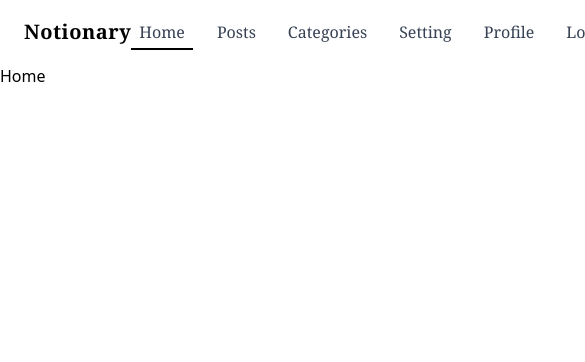
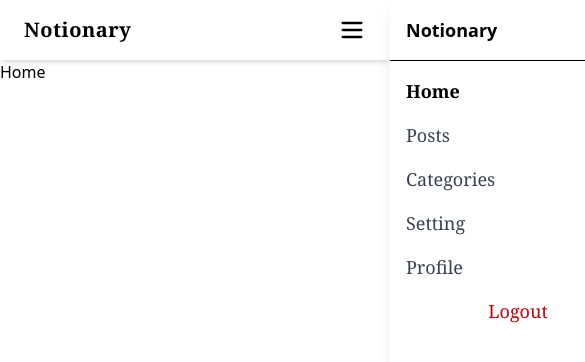
Before and after one commit to divyesh-singh-gehlot/Blog-frontend, a React (Vite) app in the folder blog-frontend/: page / in a window 390 px wide. Shown: the top 362 px of the page, 585 px wide, since content can reach past the window. Built offline with nearby package versions, Linux system fonts and the light colour scheme.

Commit message:
Made Navbar Responsive

```diff
--- a/blog-frontend/package.json
+++ b/blog-frontend/package.json
@@ -12,6 +12,7 @@
   "dependencies": {
     "@tailwindcss/vite": "^4.1.11",
     "axios": "^1.10.0",
+    "lucide-react": "^0.525.0",
     "react": "^19.1.0",
     "react-dom": "^19.1.0",
     "react-router-dom": "^7.6.3",
--- a/blog-frontend/src/components/PrivateNavbar.jsx
+++ b/blog-frontend/src/components/PrivateNavbar.jsx
@@ -1,26 +1,39 @@
+import { useState } from "react";
 import { NavLink, useNavigate } from "react-router-dom";
 import { toast } from "react-toastify";
+import { Menu, X } from "lucide-react";
 
 const PrivateNavbar = () => {
+  const [isMenuOpen, setIsMenuOpen] = useState(false);
+  const navigate = useNavigate();
 
-  const navigate = useNavigate();
+  const toggleMenu = () => {
+    setIsMenuOpen(!isMenuOpen);
+  };
+
+  const handleLogout = () => {
+    window.localStorage.removeItem("sessionData");
+    toast.success("Logout Successful", {
+      position: "top-right",
+      autoClose: 3000,
+    });
+    navigate("/login");
+  };
 
   const navLinkClass =
     "relative font-serif text-base text-gray-700 px-2 py-1 transition-colors duration-300 hover:text-black";
-
   const activeClass = "after:w-full after:opacity-100 text-black";
 
-  const handleLogout = () => {
-    window.localStorage.removeItem("sessionData");
-    toast.success("Logout Successfull", {
-      position: "top-right",
-      autoClose: 3000
-    })
-    navigate("/login");
-  }
+  const navItems = [
+    { to: "/", label: "Home" },
+    { to: "/posts", label: "Posts" },
+    { to: "/category", label: "Categories" },
+    { to: "/setting", label: "Setting" },
+    { to: "/profile", label: "Profile" },
+  ];
 
   return (
-    <nav className="w-full flex justify-between items-center py-4 px-6 bg-transparent">
+    <nav className="w-full bg-transparent shadow-md px-6 py-4 flex justify-between items-center">
       <NavLink
         to="/"
         className="text-xl font-bold font-serif tracking-wide text-black"
@@ -28,14 +41,9 @@ const PrivateNavbar = () => {
         Notionary
       </NavLink>
 
-      <div className="flex space-x-4">
-        {[
-          { to: "/", label: "Home" },
-          { to: "/posts", label: "Posts" },
-          { to: "/category", label: "Categories" },
-          { to: "/setting", label: "Setting" },
-          { to: "/profile", label: "Profile" },
-        ].map(({ to, label }) => (
+      {/* Desktop Nav */}
+      <div className="hidden md:flex space-x-4 items-center">
+        {navItems.map(({ to, label }) => (
           <NavLink
             key={to}
             to={to}
@@ -49,14 +57,67 @@ const PrivateNavbar = () => {
             {label}
           </NavLink>
         ))}
-        <NavLink
-          to="/login"
+        <button
+          onClick={handleLogout}
           className={`${navLinkClass} hover:text-red-700`}
-          onClick={handleLogout}
         >
           Logout
-        </NavLink>
+        </button>
       </div>
+
+      {/* Mobile Hamburger */}
+      <button
+        className="md:hidden text-black focus:outline-none"
+        onClick={toggleMenu}
+      >
+        {isMenuOpen ? <X size={28} /> : <Menu size={28} />}
+      </button>
+
+      {/* Mobile Drawer from Right */}
+      <div
+        className={`fixed top-0 right-0 h-full w-64 bg-white shadow-lg transform transition-transform duration-300 z-50 ${
+          isMenuOpen ? "translate-x-0" : "translate-x-full"
+        } md:hidden`}
+      >
+        <div className="flex items-center justify-between p-4 border-b">
+          <span className="text-lg font-semibold">Notionary</span>
+          <button onClick={toggleMenu}>
+            <X size={24} />
+          </button>
+        </div>
+
+        <div className="flex flex-col p-4 space-y-4">
+          {navItems.map(({ to, label }) => (
+            <NavLink
+              key={to}
+              to={to}
+              className={({ isActive }) =>
+                `text-lg font-serif ${isActive ? "text-black font-semibold" : "text-gray-700"}`
+              }
+              onClick={toggleMenu}
+            >
+              {label}
+            </NavLink>
+          ))}
+          <button
+            onClick={() => {
+              handleLogout();
+              toggleMenu();
+            }}
+            className="text-lg text-red-700 font-serif"
+          >
+            Logout
+          </button>
+        </div>
+      </div>
+
+      {/* Overlay */}
+      {isMenuOpen && (
+        <div
+          className="fixed inset-0 backdrop-blur-sm bg-white/10 z-40 md:hidden"
+          onClick={toggleMenu}
+        ></div>
+      )}
     </nav>
   );
 };
```
Also changed, not shown: 1 other file (tests, documents, lock files or other folders).
